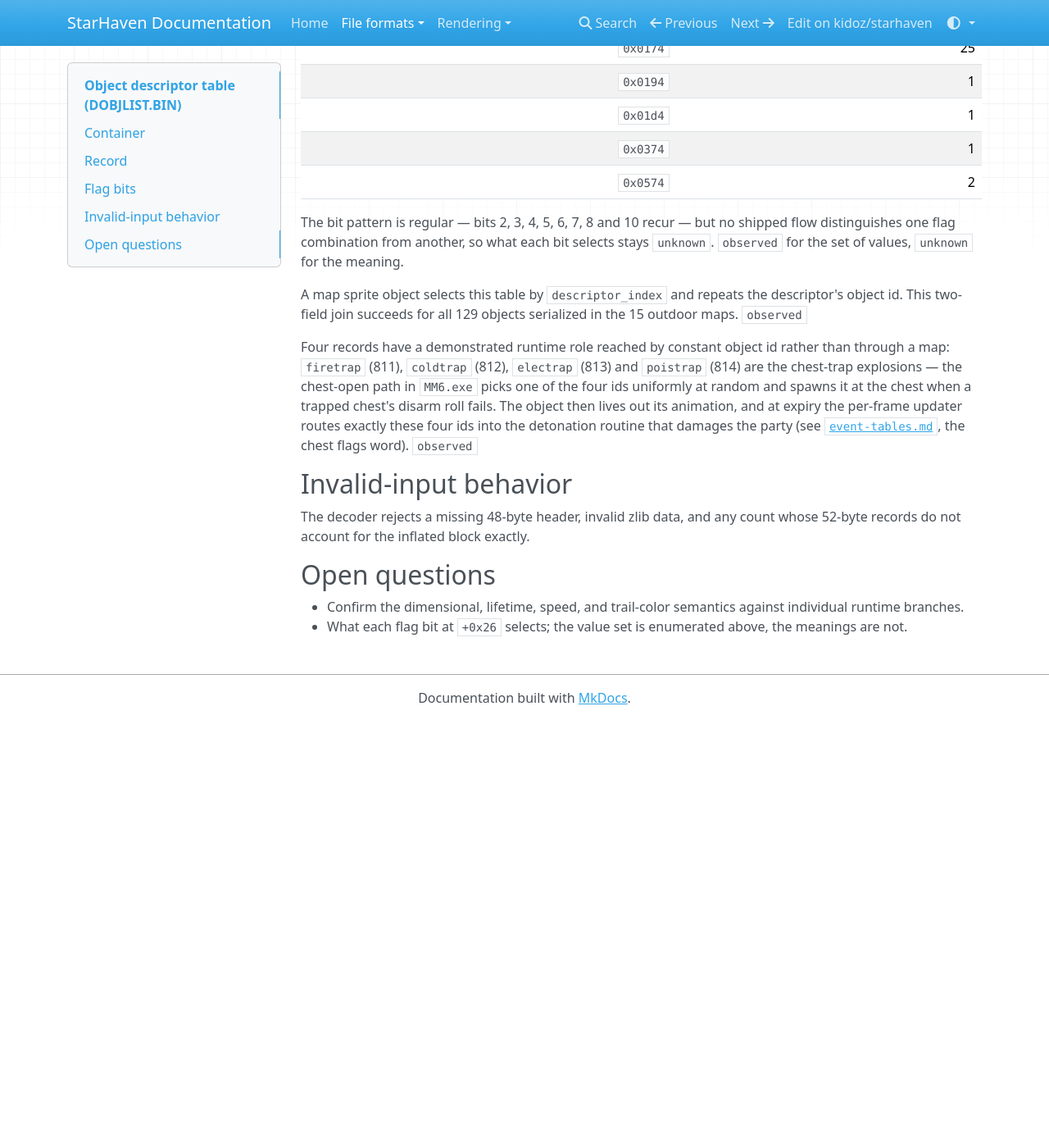
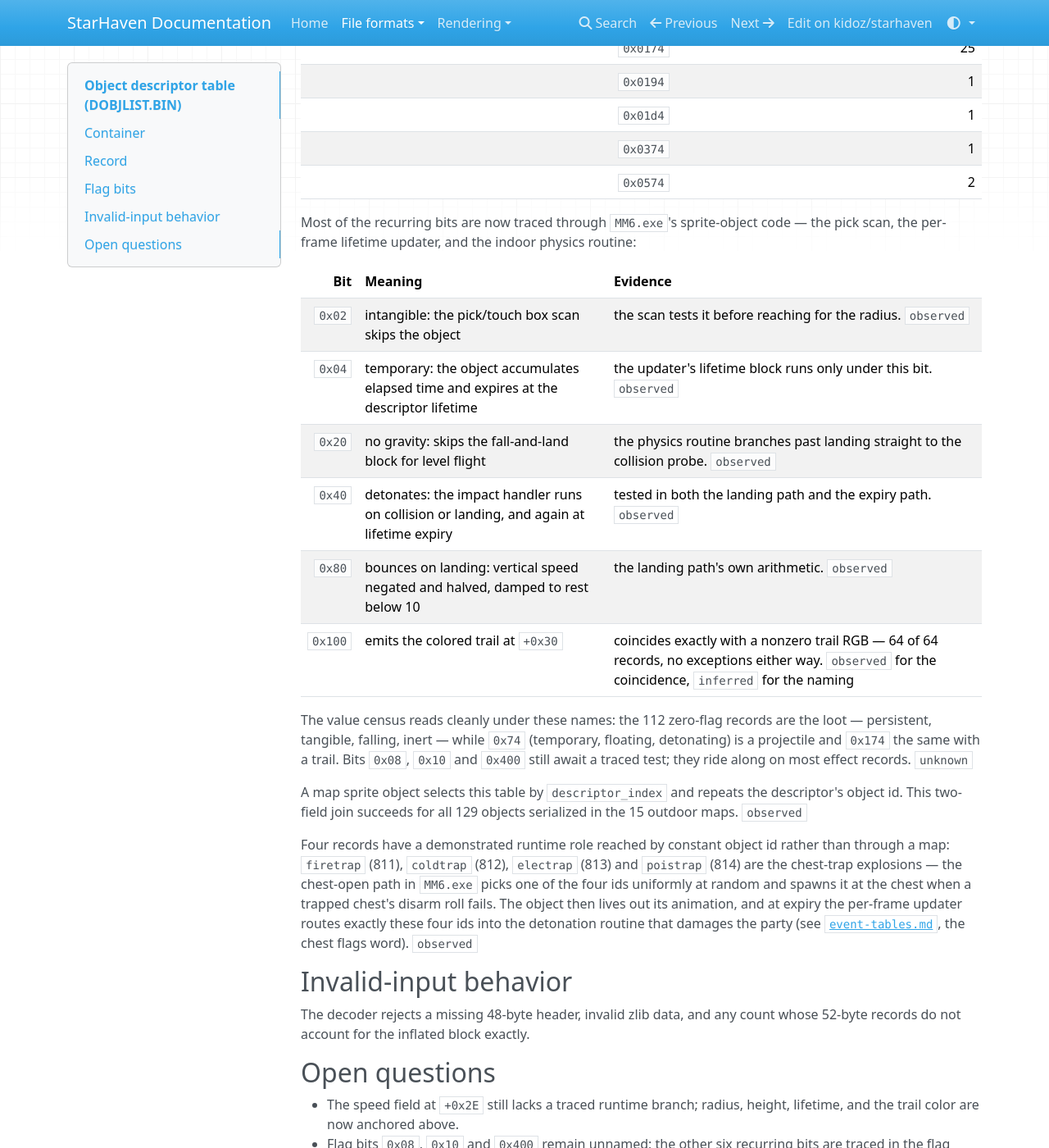
Before and after one commit to kidoz/starhaven, an MkDocs documentation site: the page built from docs/formats/dobjlist.md, in a window 1280 px wide and 1400 px high, scrolled down 1504 px. Shown: the whole window at 82% size. Built offline with MkDocs 1.6.1, drawn with Linux system fonts in a browser that asks for light colours; nearby versions of some CDN libraries; before the commit the page ends 2383 px from its top, so only the background shows below that; some of the changed text lies outside the part shown.

Commit message:
Name six of the object descriptor's flag bits by their runtime tests

```diff
--- a/docs/formats/dobjlist.md
+++ b/docs/formats/dobjlist.md
@@ -23,11 +23,11 @@ for the inflated block exactly. `observed`
 | --- | ---: | --- | --- | --- |
 | `+0x00` | 32 | char[] | name | observed |
 | `+0x20` | 2 | u16 | object id | observed |
-| `+0x22` | 2 | u16 | radius | inferred |
-| `+0x24` | 2 | u16 | height | inferred |
+| `+0x22` | 2 | u16 | radius | observed | the pick/touch box scan reaches this far |
+| `+0x24` | 2 | u16 | height | observed | fed to the collision probe beside the radius |
 | `+0x26` | 2 | u16 | flags | observed | see the flag bits below |
 | `+0x28` | 2 | u16 | DSFT frame index | observed |
-| `+0x2A` | 2 | u16 | lifetime | inferred |
+| `+0x2A` | 2 | u16 | lifetime | observed | the expiry compare in the per-frame updater |
 | `+0x2C` | 2 | u16 | — | observed | zero in all 232 records |
 | `+0x2E` | 2 | u16 | speed | inferred |
 | `+0x30` | 3 | u8[3] | trail RGB | observed | nonzero on 64 of 232 records |
@@ -58,10 +58,24 @@ every set bit is `0x07fc`. The values that occur, with their counts:
 | `0x0374` | 1 |
 | `0x0574` | 2 |
 
-The bit pattern is regular — bits 2, 3, 4, 5, 6, 7, 8 and 10 recur — but no
-shipped flow distinguishes one flag combination from another, so what each bit
-selects stays `unknown`. `observed` for the set of values, `unknown` for the
-meaning.
+Most of the recurring bits are now traced through `MM6.exe`'s sprite-object
+code — the pick scan, the per-frame lifetime updater, and the indoor
+physics routine:
+
+| Bit | Meaning | Evidence |
+| ---: | --- | --- |
+| `0x02` | intangible: the pick/touch box scan skips the object | the scan tests it before reaching for the radius. `observed` |
+| `0x04` | temporary: the object accumulates elapsed time and expires at the descriptor lifetime | the updater's lifetime block runs only under this bit. `observed` |
+| `0x20` | no gravity: skips the fall-and-land block for level flight | the physics routine branches past landing straight to the collision probe. `observed` |
+| `0x40` | detonates: the impact handler runs on collision or landing, and again at lifetime expiry | tested in both the landing path and the expiry path. `observed` |
+| `0x80` | bounces on landing: vertical speed negated and halved, damped to rest below 10 | the landing path's own arithmetic. `observed` |
+| `0x100` | emits the colored trail at `+0x30` | coincides exactly with a nonzero trail RGB — 64 of 64 records, no exceptions either way. `observed` for the coincidence, `inferred` for the naming |
+
+The value census reads cleanly under these names: the 112 zero-flag records
+are the loot — persistent, tangible, falling, inert — while `0x74`
+(temporary, floating, detonating) is a projectile and `0x174` the same with
+a trail. Bits `0x08`, `0x10` and `0x400` still await a traced test; they
+ride along on most effect records. `unknown`
 
 A map sprite object selects this table by `descriptor_index` and repeats the
 descriptor's object id. This two-field join succeeds for all 129 objects
@@ -83,7 +97,7 @@ whose 52-byte records do not account for the inflated block exactly.
 
 ## Open questions
 
-- Confirm the dimensional, lifetime, speed, and trail-color semantics against
-  individual runtime branches.
-- What each flag bit at `+0x26` selects; the value set is enumerated above, the
-  meanings are not.
+- The speed field at `+0x2E` still lacks a traced runtime branch; radius,
+  height, lifetime, and the trail color are now anchored above.
+- Flag bits `0x08`, `0x10` and `0x400` remain unnamed; the other six
+  recurring bits are traced in the flag table above.
```
